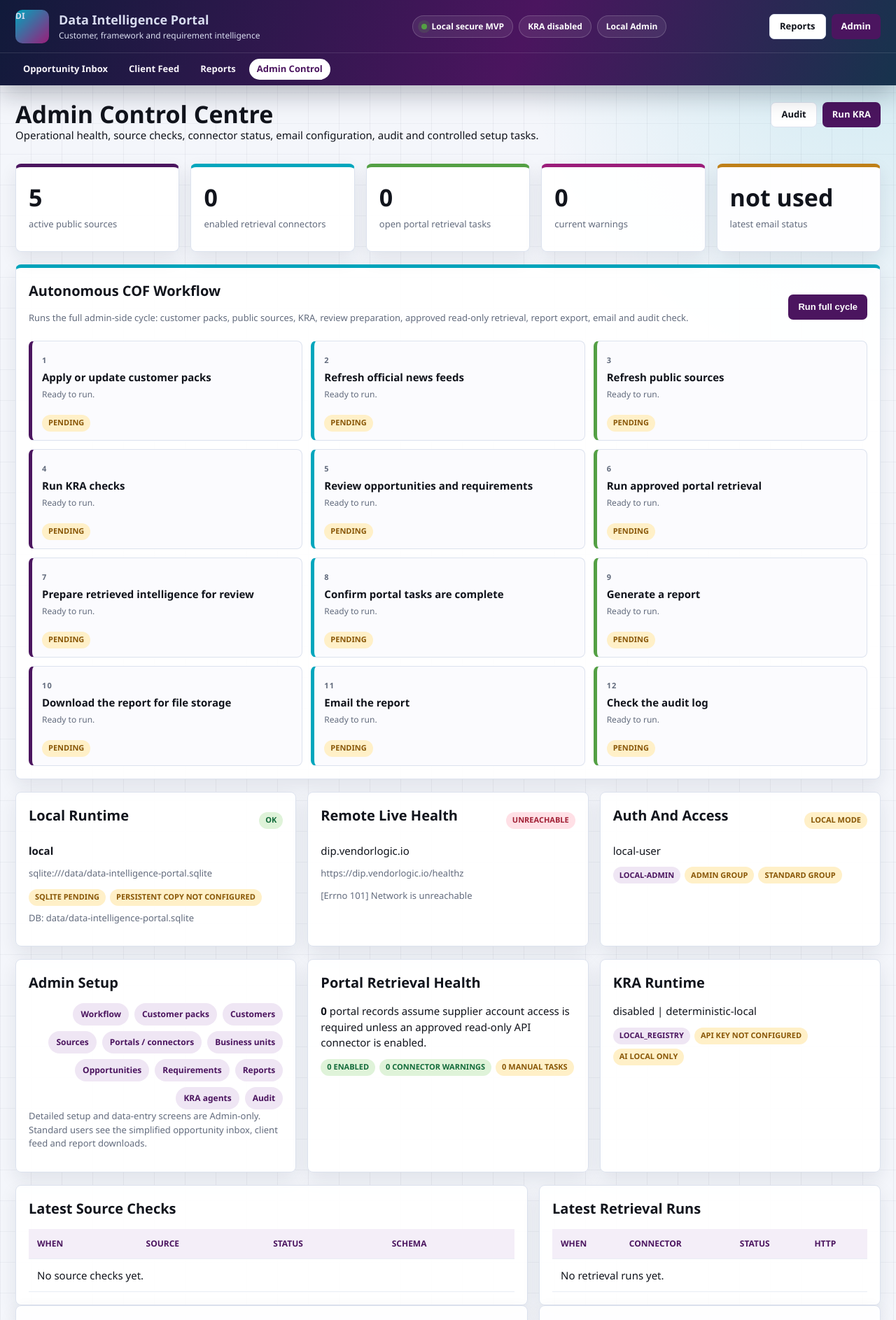
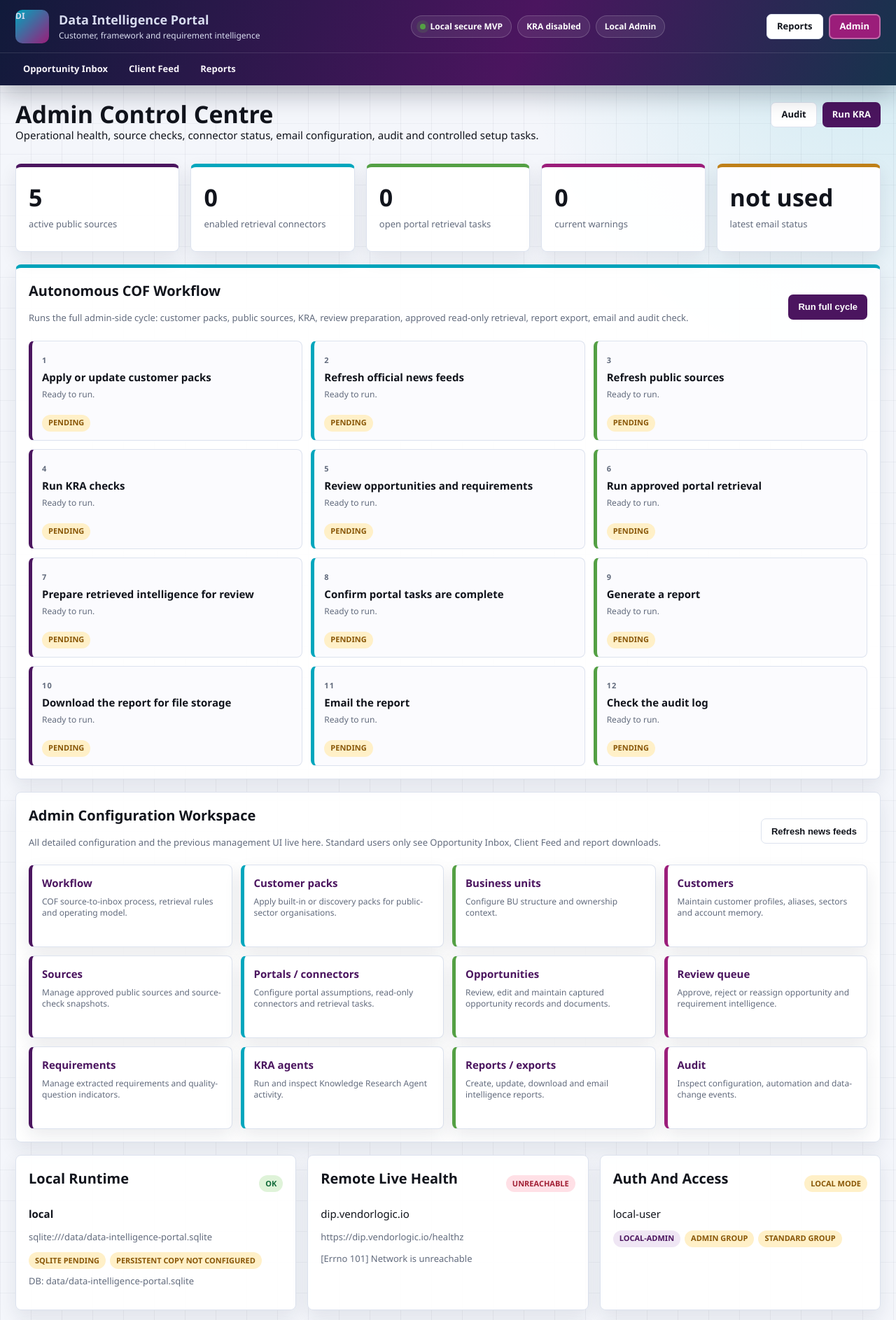
Before and after one commit to neil9bailey/Data-Intelligence-Portal, a FastAPI app: page /admin in a window 1280 px wide. Shown: the top 1887 px of the page at 70% size. Run offline with FastAPI, Linux system fonts and the light colour scheme; data that the repository does not hold is empty.

Commit message:
separate end-user workspace from admin configuration UI

```diff
--- a/app/static/styles.css
+++ b/app/static/styles.css
@@ -99,6 +99,8 @@ a:hover { text-decoration: underline; }
   cursor: pointer;
 }
 .button.secondary, button.secondary { color: var(--ink); background: #fff; border: 1px solid var(--line); }
+.button.admin-entry { color: var(--plum); background: #fff; border: 2px solid rgba(255,255,255,0.6); }
+.button.admin-entry.active { color: #fff; background: var(--magenta); border-color: rgba(255,255,255,0.34); }
 button.compact, .button.compact { min-height: 30px; padding: 0 10px; font-size: 12px; }
 button.danger, .button.danger { color: var(--red); background: var(--red-bg); border: 1px solid #f0a8b4; }
 button.danger:hover, .button.danger:hover { background: #ffd1da; text-decoration: none; }
@@ -458,6 +460,30 @@ p { margin: 0 0 12px; }
   bottom: 12px;
   font-style: normal;
 }
+.admin-link-grid {
+  display: grid;
+  grid-template-columns: repeat(4, minmax(0, 1fr));
+  gap: 12px;
+}
+.admin-tile {
+  min-height: 118px;
+  border: 1px solid var(--line);
+  border-left: 5px solid var(--plum);
+  border-radius: 8px;
+  padding: 14px;
+  display: grid;
+  align-content: start;
+  gap: 7px;
+  color: var(--ink);
+  background: #fff;
+  box-shadow: var(--soft);
+}
+.admin-tile:nth-child(4n+2) { border-left-color: var(--cyan); }
+.admin-tile:nth-child(4n+3) { border-left-color: #54a044; }
+.admin-tile:nth-child(4n+4) { border-left-color: var(--magenta); }
+.admin-tile:hover { text-decoration: none; border-color: #c8d2e3; transform: translateY(-1px); }
+.admin-tile strong { color: var(--plum); font-size: 15px; }
+.admin-tile span { color: var(--muted); font-size: 12px; line-height: 1.35; }
 .badge { display: inline-flex; min-height: 24px; align-items: center; padding: 0 9px; border-radius: 999px; font-size: 11px; font-weight: 1000; text-transform: uppercase; }
 .green { color: var(--green); background: var(--green-bg); }
 .amber { color: var(--amber); background: var(--amber-bg); }
@@ -489,7 +515,7 @@ textarea { min-height: 92px; resize: vertical; }
 .report-body { white-space: pre-wrap; padding: 18px; border-radius: 8px; background: #101827; color: #f5f7fb; overflow-x: auto; }
 .footer { padding: 18px 22px; color: var(--muted); background: #fff; border-top: 1px solid var(--line); }
 @media (max-width: 1050px) {
-  .topbar-inner, .hero, .cof-hero, .source-strip, .cof-flow, .automation-grid, .two, .three, .form-grid, .workflow-map, .inline-form, .portal-command, .portal-grid { grid-template-columns: 1fr; }
+  .topbar-inner, .hero, .cof-hero, .source-strip, .cof-flow, .automation-grid, .admin-link-grid, .two, .three, .form-grid, .workflow-map, .inline-form, .portal-command, .portal-grid { grid-template-columns: 1fr; }
   .topbar-inner { height: auto; padding: 14px 18px; }
   .chips { justify-content: flex-start; flex-wrap: wrap; }
   .metrics { grid-template-columns: repeat(2, minmax(0, 1fr)); }
--- a/app/templates/admin.html
+++ b/app/templates/admin.html
@@ -52,6 +52,32 @@
   {% endif %}
 </section>
 
+<section class="panel admin-hub" style="margin-top:18px;">
+  <div class="panel-title">
+    <div>
+      <h2>Admin Configuration Workspace</h2>
+      <p class="hint">All detailed configuration and the previous management UI live here. Standard users only see Opportunity Inbox, Client Feed and report downloads.</p>
+    </div>
+    <form method="post" action="/news/refresh">
+      <button class="secondary" type="submit">Refresh news feeds</button>
+    </form>
+  </div>
+  <div class="admin-link-grid">
+    <a class="admin-tile" href="/workflow"><strong>Workflow</strong><span>COF source-to-inbox process, retrieval rules and operating model.</span></a>
+    <a class="admin-tile" href="/intelligence-packs"><strong>Customer packs</strong><span>Apply built-in or discovery packs for public-sector organisations.</span></a>
+    <a class="admin-tile" href="/business-units"><strong>Business units</strong><span>Configure BU structure and ownership context.</span></a>
+    <a class="admin-tile" href="/customers"><strong>Customers</strong><span>Maintain customer profiles, aliases, sectors and account memory.</span></a>
+    <a class="admin-tile" href="/sources"><strong>Sources</strong><span>Manage approved public sources and source-check snapshots.</span></a>
+    <a class="admin-tile" href="/portals"><strong>Portals / connectors</strong><span>Configure portal assumptions, read-only connectors and retrieval tasks.</span></a>
+    <a class="admin-tile" href="/opportunities"><strong>Opportunities</strong><span>Review, edit and maintain captured opportunity records and documents.</span></a>
+    <a class="admin-tile" href="/review"><strong>Review queue</strong><span>Approve, reject or reassign opportunity and requirement intelligence.</span></a>
+    <a class="admin-tile" href="/requirements"><strong>Requirements</strong><span>Manage extracted requirements and quality-question indicators.</span></a>
+    <a class="admin-tile" href="/kra"><strong>KRA agents</strong><span>Run and inspect Knowledge Research Agent activity.</span></a>
+    <a class="admin-tile" href="/reports"><strong>Reports / exports</strong><span>Create, update, download and email intelligence reports.</span></a>
+    <a class="admin-tile" href="/audit"><strong>Audit</strong><span>Inspect configuration, automation and data-change events.</span></a>
+  </div>
+</section>
+
 <section class="grid three" style="margin-top:18px;">
   <div class="panel">
     <div class="panel-title"><h2>Local Runtime</h2><span class="badge green">ok</span></div>
@@ -82,21 +108,9 @@
 
 <section class="grid three" style="margin-top:18px;">
   <div class="panel">
-    <h2>Admin Setup</h2>
-    <div class="setup-steps">
-      <a href="/workflow">Workflow</a>
-      <a href="/intelligence-packs">Customer packs</a>
-      <a href="/customers">Customers</a>
-      <a href="/sources">Sources</a>
-      <a href="/portals">Portals / connectors</a>
-      <a href="/business-units">Business units</a>
-      <a href="/opportunities">Opportunities</a>
-      <a href="/requirements">Requirements</a>
-      <a href="/reports">Reports</a>
-      <a href="/kra">KRA agents</a>
-      <a href="/audit">Audit</a>
-    </div>
-    <p class="hint">Detailed setup and data-entry screens are Admin-only. Standard users see the simplified opportunity inbox, client feed and report downloads.</p>
+    <h2>Admin Mode</h2>
+    <p>Configuration remains available, but is deliberately separated from the simplified user workspace.</p>
+    <p class="hint">Use the dedicated Admin button in the top bar to return to this control centre from any page.</p>
   </div>
   <div class="panel">
     <h2>Portal Retrieval Health</h2>
@@ -137,7 +151,7 @@
   </div>
 </section>
 
-<section class="grid two">
+<section id="email-settings" class="grid two">
   <div class="panel">
     <h2>Email Configuration</h2>
     <form method="post" action="/admin/email">
--- a/app/templates/base.html
+++ b/app/templates/base.html
@@ -20,16 +20,13 @@
         </div>
         <div class="actions">
           <a class="button secondary" href="/reports">Reports</a>
-          {% if current_user.is_admin %}<a class="button" href="/admin">Admin</a>{% endif %}
+          {% if current_user.is_admin %}<a class="button admin-entry {{ 'active' if request.url.path.startswith('/admin') or request.url.path.startswith('/workflow') or request.url.path.startswith('/intelligence-packs') or request.url.path.startswith('/business-units') or request.url.path.startswith('/customers') or request.url.path.startswith('/sources') or request.url.path.startswith('/portals') or request.url.path.startswith('/opportunities') or request.url.path.startswith('/review') or request.url.path.startswith('/requirements') or request.url.path.startswith('/kra') or request.url.path.startswith('/audit') else '' }}" href="/admin">Admin</a>{% endif %}
         </div>
       </div>
       <nav class="nav">
         <a class="{{ 'active' if request.url.path == '/' else '' }}" href="/">Opportunity Inbox</a>
         <a class="{{ 'active' if request.url.path.startswith('/client-portal') else '' }}" href="/client-portal">Client Feed</a>
         <a class="{{ 'active' if request.url.path.startswith('/reports') else '' }}" href="/reports">Reports</a>
-        {% if current_user.is_admin %}
-        <a class="{{ 'active' if request.url.path.startswith('/admin') or request.url.path.startswith('/workflow') or request.url.path.startswith('/intelligence-packs') or request.url.path.startswith('/business-units') or request.url.path.startswith('/customers') or request.url.path.startswith('/sources') or request.url.path.startswith('/portals') or request.url.path.startswith('/opportunities') or request.url.path.startswith('/review') or request.url.path.startswith('/requirements') or request.url.path.startswith('/kra') or request.url.path.startswith('/audit') else '' }}" href="/admin">Admin Control</a>
-        {% endif %}
       </nav>
     </header>
     <main class="container">{% block content %}{% endblock %}</main>
```
Also changed, not shown: docs/azure-deployment-guide.md (+1 -1 lines), docs/azure-live-test-hosting.md (+1 -1 lines), tests/test_auth.py (+24 -1 lines), README.md, 5 other files.
